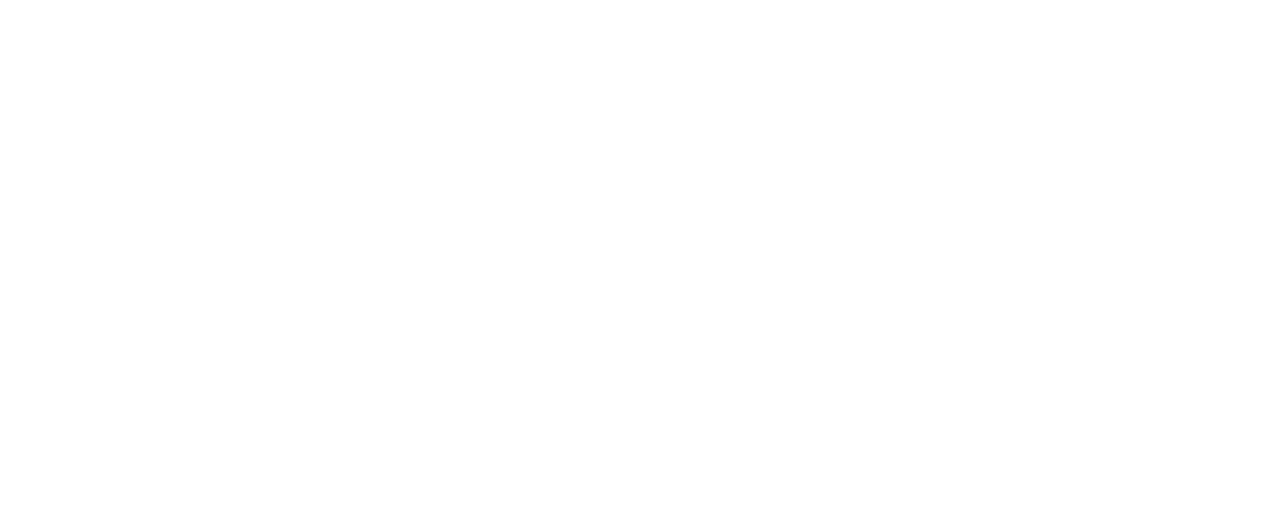
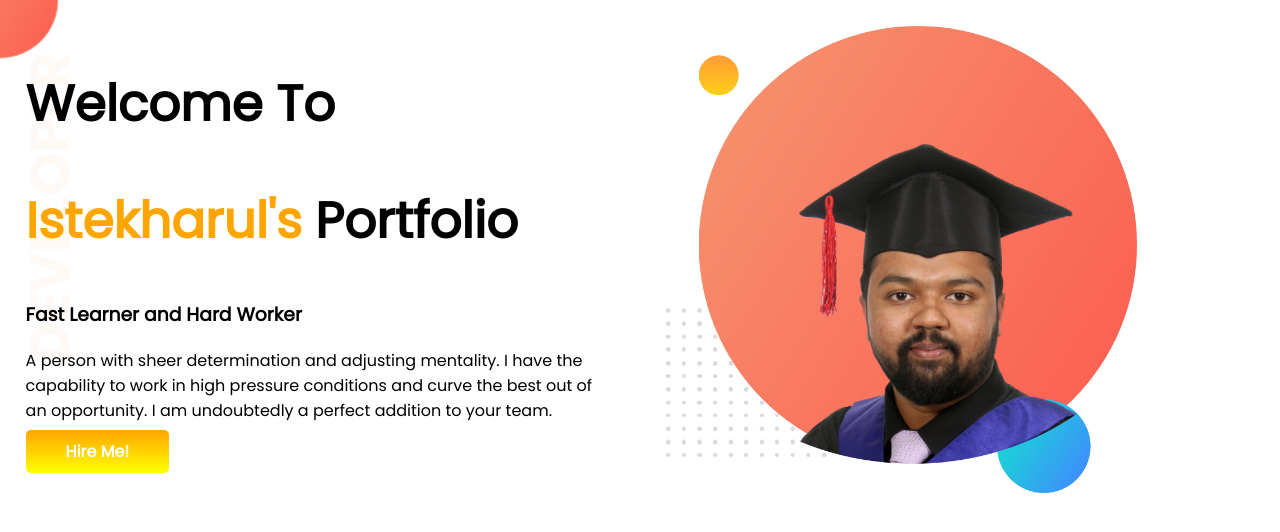
Before and after one commit to istekharulhaque/developer-portfolio, a plain HTML site: page index.html in a window 1280 px wide. Drawn offline with Linux system fonts and the light colour scheme.

Commit message:
Top Banner Added

```diff
--- a/index.html
+++ b/index.html
@@ -1,12 +1,32 @@
 <!DOCTYPE html>
 <html lang="en">
+
 <head>
     <meta charset="UTF-8">
     <meta http-equiv="X-UA-Compatible" content="IE=edge">
     <meta name="viewport" content="width=device-width, initial-scale=1.0">
-    <title>Istekharul's Portfolio</title>
+    <title>Istekharul's Portfolio!</title>
+    <link rel="preconnect" href="https://fonts.googleapis.com">
+    <link rel="preconnect" href="https://fonts.gstatic.com" crossorigin>
+    <link href="https://fonts.googleapis.com/css2?family=Poppins&display=swap" rel="stylesheet">
+    <link rel="stylesheet" href="style.css">
 </head>
+
 <body>
+    <section class="top-banner">
+        <div class="half-width">
+            <h1>Welcome To</h1>
+            <h1><span class="orange-color">Istekharul's</span> Portfolio</h1>
+            <h3>Fast Learner and Hard Worker</h3>
+            <p>A person with sheer determination and adjusting mentality. I have the capability to work in high pressure
+                conditions and curve the best out of an opportunity. I am undoubtedly a perfect addition to your team.
+            </p>
+            <a class="link-button" target="_blank" href="https://www.linkedin.com/in/istekharul-haque/">Hire Me!</a>
+        </div>
+        <div class="half-width">
+            <img src="images/Istekharul-picture-with-bg.png" alt="">
+        </div>
+    </section>
+</body>
 
-</body>
 </html>
--- a/style.css
+++ b/style.css
@@ -0,0 +1,32 @@
+body{
+    font-family: 'Poppins', sans-serif;
+    margin: 0;
+}
+h1{
+    font-size: 50px;
+}
+.orange-color{
+    color: orange;
+}
+section{
+    display: flex;
+}
+.half-width{
+    width: 50%;
+    padding: 2%;
+}
+.half-width img{
+    width: 80%;
+}
+.link-button{
+    text-decoration: none;
+    background-image: linear-gradient(orange, yellow);
+    padding: 10px 40px;
+    border-radius: 5px;
+    color: white;
+    font-weight: 700;
+}
+.top-banner{
+    background-image: url(images/top-banner.png);
+    background-repeat: no-repeat;
+}
```
Also changed, not shown: images/2930_16-31478-1_Soft-removebg-preview.png (added), images/2930_16-31478-1_Soft.jpg (added), images/IMG-20210328-WA0050-01.jpeg (added), images/Istekharul-picture-with-bg.png (added), images/dream-bg.png (added), images/exp-bg.png (added), images/jhankar.png (added), images/jhankar2.png (added), images/my-bg.png (added), images/my-bg2.png (added), images/top-banner.png (added), 7 other files.
